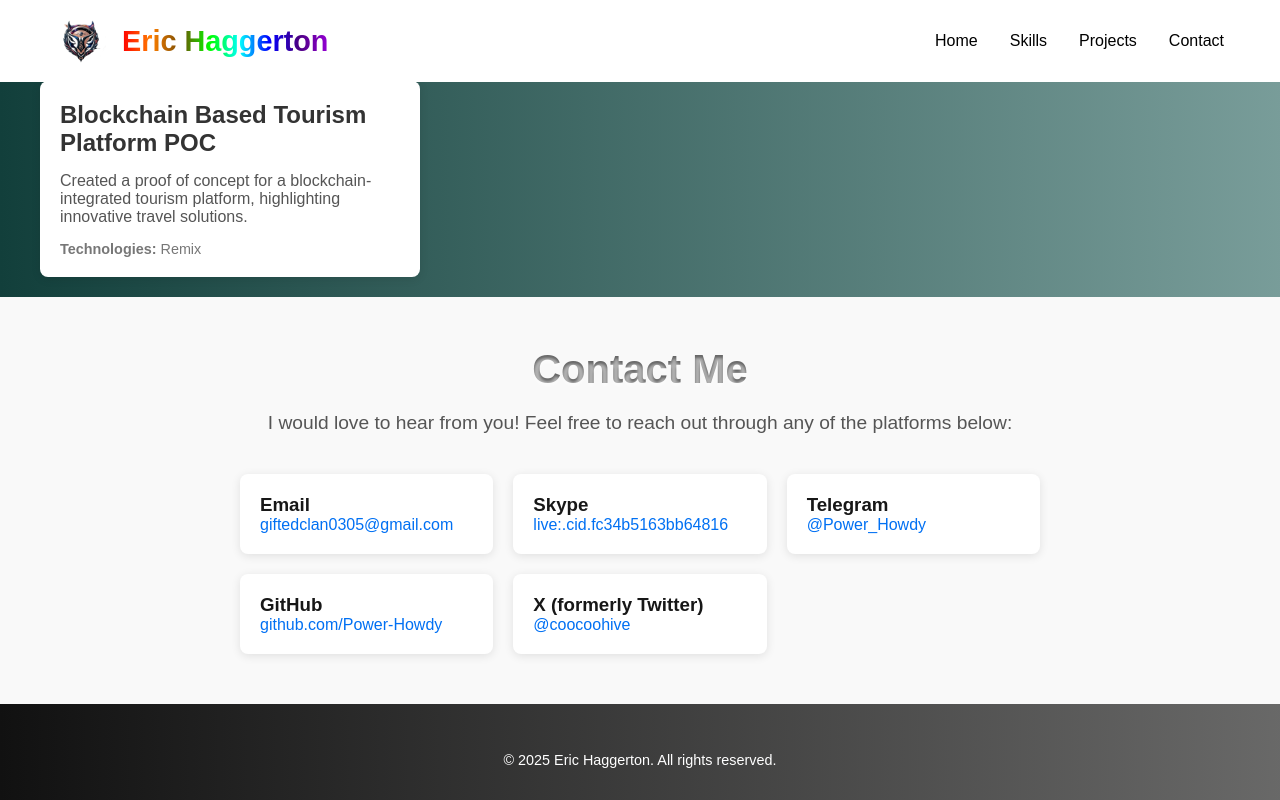
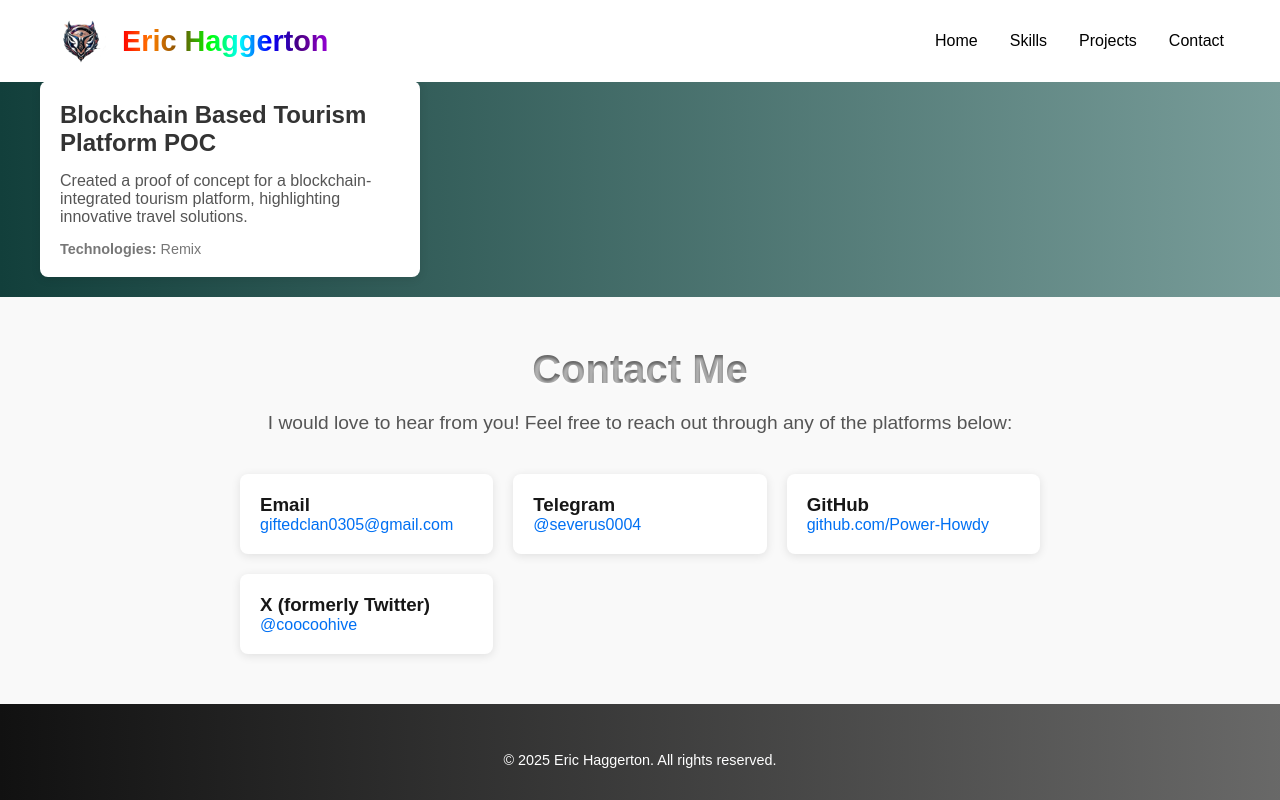
Before and after one commit to Power-Howdy/eric-portfolio-next, a Next.js app: page / in a window 1280 px wide. Both pictures are taken after a click on the item "Contact". Shown: the part 2582-3382 px from the top of the page. Built offline with nearby package versions, Linux system fonts and the light colour scheme.

Commit message:
chore: update contact information in ContactMe component
Remove Skype contact option and update Telegram username from @Power_Howdy to @severus0004

```diff
--- a/src/components/contact/ContactMe.tsx
+++ b/src/components/contact/ContactMe.tsx
@@ -33,19 +33,12 @@ const ContactMe = () => {
                         </a>
                     </p>
                 </div>
-                <div className={styles.contactMethod}>
-                    <h3>Skype</h3>
-                    <p>
-                        <a href="skype:live:.cid.fc34b5163bb64816?chat" className={styles.contactLink}>
-                            live:.cid.fc34b5163bb64816
-                        </a>
-                    </p>
-                </div>
+
                 <div className={styles.contactMethod}>
                     <h3>Telegram</h3>
                     <p>
-                        <a href="https://t.me/Power_Howdy" target="_blank" rel="noopener noreferrer" className={styles.contactLink}>
-                            @Power_Howdy
+                        <a href="https://t.me/severus0004" target="_blank" rel="noopener noreferrer" className={styles.contactLink}>
+                            @severus0004
                         </a>
                     </p>
                 </div>
```
